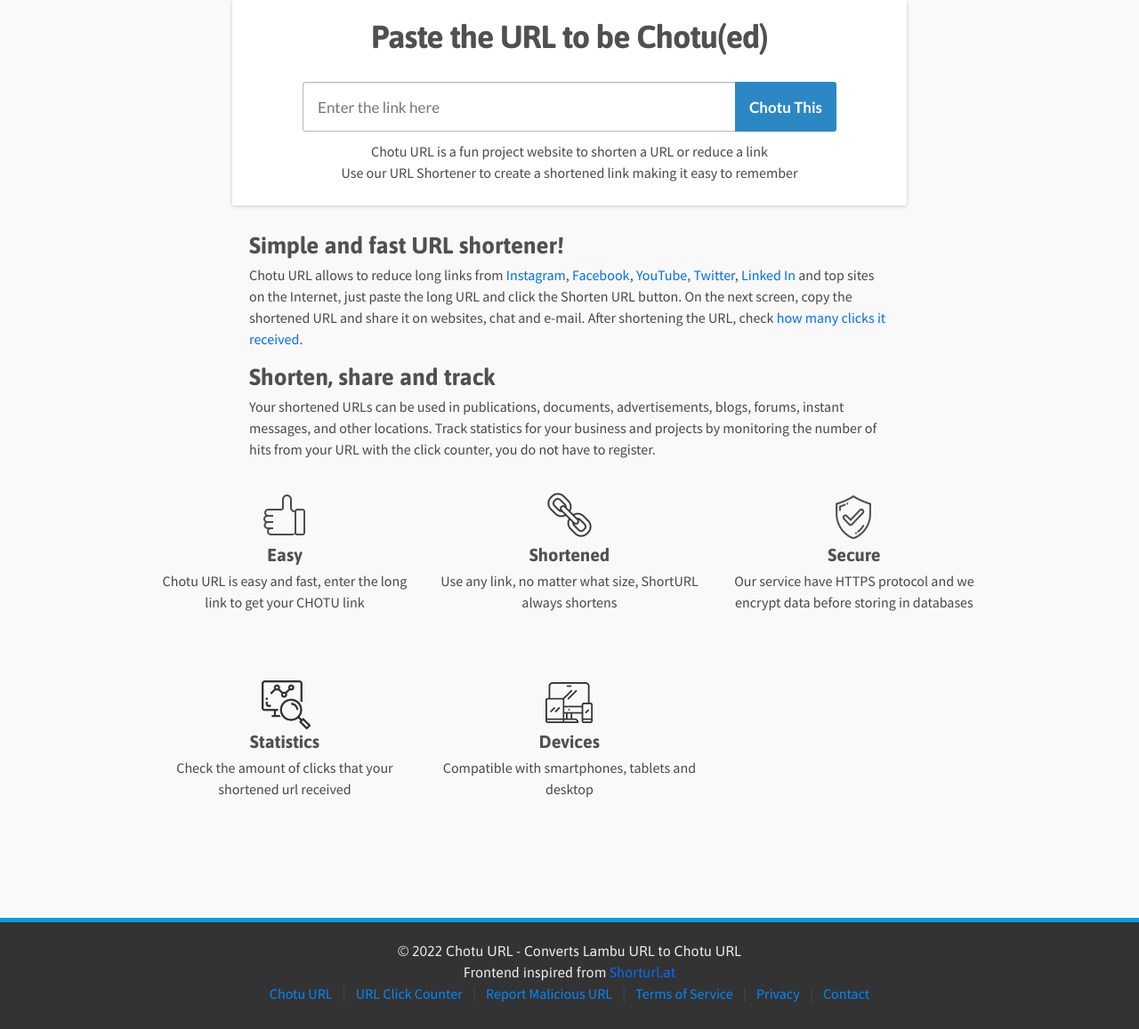
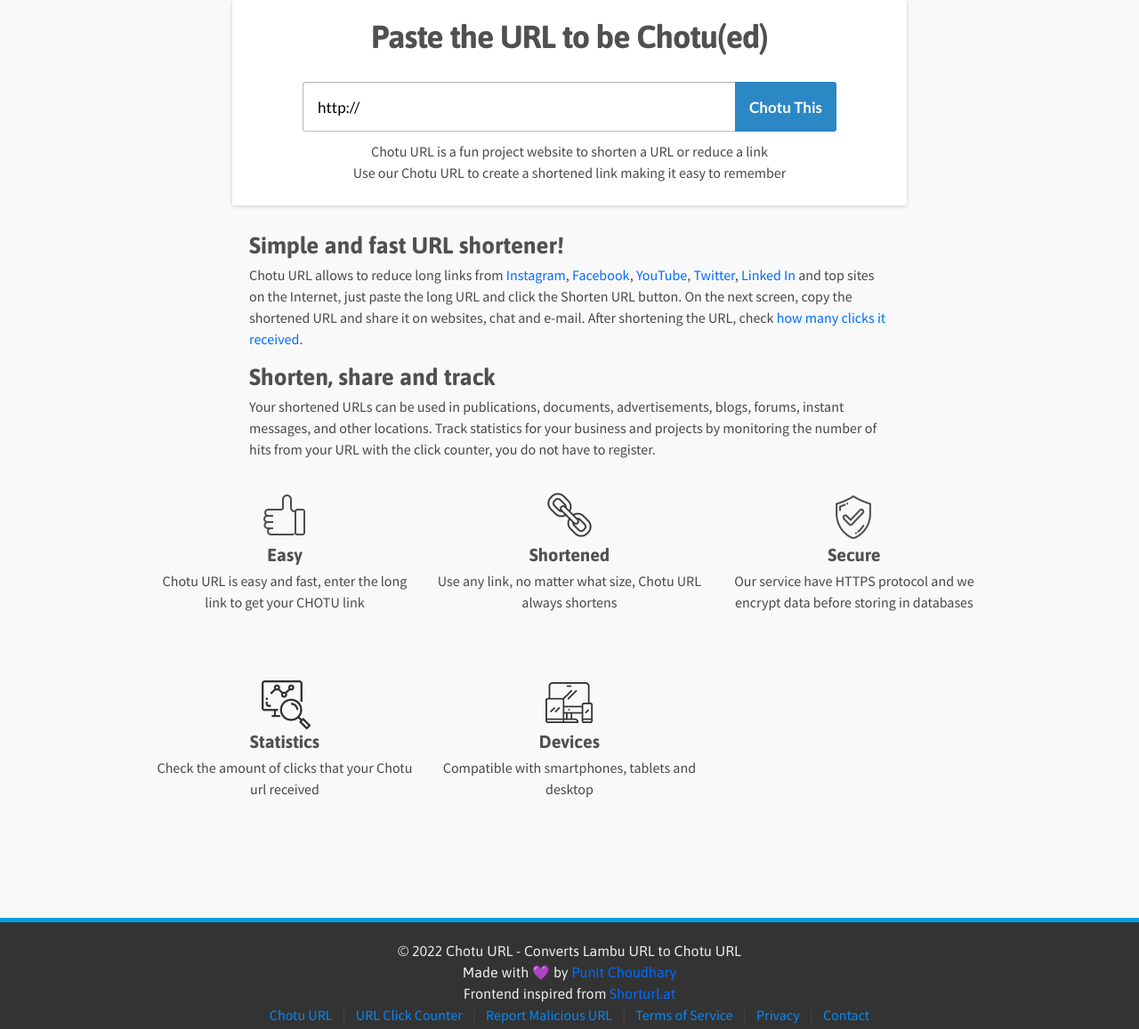
Before and after one commit to Chotu-Projects/Chotu-Url, a Flask app: page / in a window 1280 px wide. Shown: the part 121-1278 px from the top of the page at 89% size. Run offline with Flask 2, Linux system fonts and the light colour scheme.

Commit message:
Add footer template and default value in url input field

```diff
--- a/templates/home.html
+++ b/templates/home.html
@@ -7,30 +7,30 @@
     <meta name="description" content="Chotu URL is a url shortener to turn your Lambu URL to Chotu URL">
     <meta name="viewport" content="width=device-width, initial-scale=1">
     <link rel="stylesheet" href="{{ url_for('static', filename='css/style.css') }}">
-    <link rel="shortcut icon" href="favicon.ico">
+    <!-- <link rel="shortcut icon" href="favicon.ico"> -->
     <meta property="og:title" content="Chotu URL - URL Shortener">
-    <meta property="og:url" content="#">
+    <meta property="og:url" content="https://choturl.xyz">
     <meta property="og:type" content="website">
     <meta property="og:image" content="#">
 </head>
 
 <body>
     <header>
-        <div id="logo"><a href="#" class="logo">Chotu URL</a></div>
+        <div id="logo"><a href="{{ url_for('home')  }}" class="logo">Chotu URL</a></div>
     </header>
     <main>
         <section id="urlbox">
             <h1>Paste the URL to be Chotu(ed)</h1>
             <form action="/chotu" method="POST" enctype="multipart/form-data">
                 <div id="formurl">
-                    <input type="url" name="url" placeholder="Enter the link here" required>
+                    <input type="url" name="url" placeholder="https://example.com" value="http://" required>
                     <div id="formbutton">
                         <input type="submit" value="Chotu This">
                     </div>
                 </div>
             </form>
-            <p class="boxtextcenter">Chotu URL is a fun project website to shorten a URL or reduce a link<br>Use our URL
-                Shortener to create a shortened link making it easy to remember</p>
+            <p class="boxtextcenter">Chotu URL is a fun project website to shorten a URL or reduce a link<br>Use our Chotu URL
+             to create a shortened link making it easy to remember</p>
         </section>
         <section id="content">
             <h2>Simple and fast URL shortener!</h2>
@@ -40,7 +40,7 @@
                     target="_blank">Twitter</a>, <a href="https://www.linkedin.com/" target="_blank">Linked In</a> and
                 top sites on the Internet, just paste the long URL and click the Shorten URL button. On the next screen,
                 copy the shortened URL and share it on websites, chat and e-mail. After shortening the URL, check <a
-                    href="url-click-counter.php">how many clicks it received</a>.</p>
+                    href="{{ url_for('counter') }}">how many clicks it received</a>.</p>
             <h2>Shorten, share and track</h2>
             <p>Your shortened URLs can be used in publications, documents, advertisements, blogs, forums, instant
                 messages, and other locations. Track statistics for your business and projects by monitoring the number
@@ -56,7 +56,7 @@
                 <div id="column">
                     <div class="icon"><img src="{{ url_for('static', filename='img/icon-url.png') }}"></div>
                     <h3 class="aligncenter">Shortened</h3>
-                    <p class="aligncenter">Use any link, no matter what size, ShortURL always shortens</p>
+                    <p class="aligncenter">Use any link, no matter what size, Chotu URL always shortens</p>
                 </div>
                 <div id="column">
                     <div class="icon"><img src="{{ url_for('static', filename='img/icon-secure.png') }}"></div>
@@ -66,7 +66,7 @@
                 <div id="column">
                     <div class="icon"><img src="{{ url_for('static', filename='img/icon-statistics.png') }}"></div>
                     <h3 class="aligncenter">Statistics</h3>
-                    <p class="aligncenter">Check the amount of clicks that your shortened url received</p>
+                    <p class="aligncenter">Check the amount of clicks that your Chotu url received</p>
                 </div>
                 <!-- <div id="column">
                     <div class="icon"><img src="{{ url_for('static', filename='img/icon-unique.png') }}"></div>
@@ -81,25 +81,7 @@
             </div>
         </div>
     </main>
-    <footer>
-        <div id="footerbox">
-            <div>© 2022 Chotu URL - Converts Lambu URL to Chotu URL</div>
-            <div>Frontend inspired from <a href="https://www.shorturl.at/">Shorturl.at</a></div>
-            <ul>
-                <li><a href="{{ url_for('home') }}">Chotu URL</a></li>
-                <li>|</li>
-                <li><a href="{{ url_for('counter') }}">URL Click Counter</a></li>
-                <li>|</li>
-                <li><a href="#">Report Malicious URL</a></li>
-                <li>|</li>
-                <li><a href="#">Terms of Service</a></li>
-                <li>|</li>
-                <li><a href="#">Privacy</a></li>
-                <li>|</li>
-                <li><a href="#">Contact</a></li>
-            </ul>
-        </div>
-    </footer>
+    {% include "footer.html" %}
 </body>
 
 </html>
```
